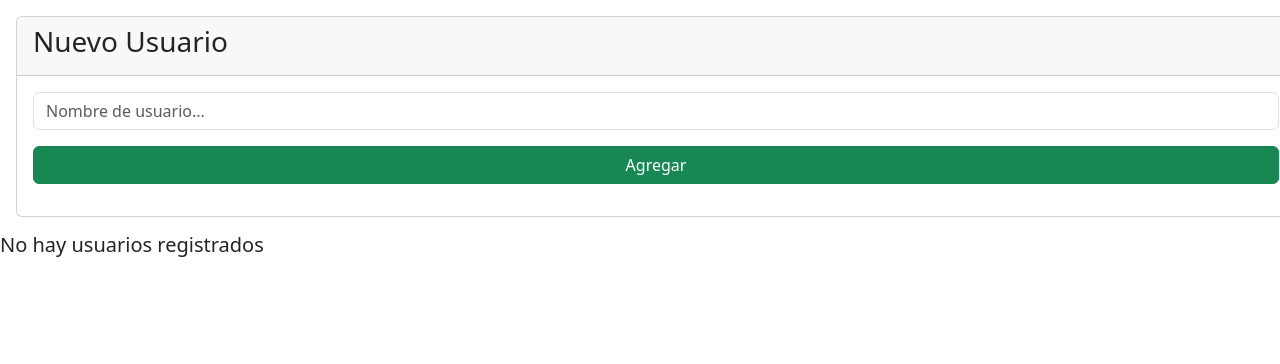
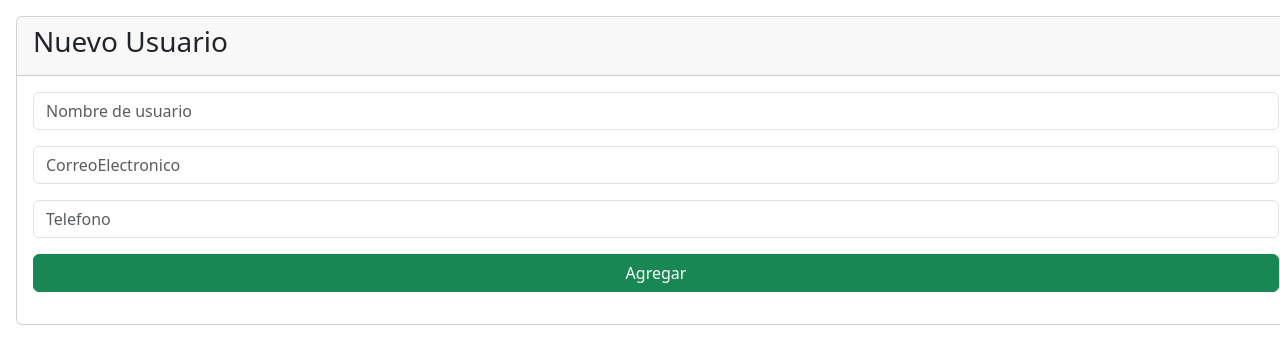
Before and after one commit to Allam9573/usuarios-react, a React (Vite) app: page / in a window 1280 px wide. Shown: the top 364 px of the page. Built offline with nearby package versions, Linux system fonts and the light colour scheme.

Commit message:
creacion de usuarios

```diff
--- a/src/components/Usuarios.jsx
+++ b/src/components/Usuarios.jsx
@@ -1,17 +1,25 @@
 import { useState } from "react"
-
+import UsuarioService from '../services/UsuarioService'
 export const Usuarios = () => {
 
-    const [usuarios, setUsuarios] = useState([])
     const [usuario, setUsuario] = useState('')
+    const [correo, setCorreo] = useState('')
+    const [telefono, setTelefono] = useState('')
 
     const agregarUsuario = (e) => {
         e.preventDefault()
-        setUsuarios([...usuarios, {
-            id: usuarios.length + 1,
-            nombre: usuario
-        }])
+        const usuarioPost = {
+            nombre: usuario,
+            correo,
+            telefono
+        }
+        UsuarioService.agregarUsuario(usuarioPost).then(response => {
+            console.log(response.data)
+        }).catch(error => {
+            console.log(error)
+        })
         setUsuario('')
+        setCorreo('')
     }
     return (
         <>
@@ -21,24 +29,26 @@ export const Usuarios = () => {
                 </div>
                 <div className="card-body">
                     <form onSubmit={agregarUsuario}>
-                        <input type="text" placeholder="Nombre de usuario..." onChange={e => setUsuario(e.target.value)} value={usuario} className="form-control" />
+                        <input type="text" placeholder="Nombre de usuario" onChange={e => setUsuario(e.target.value)} value={usuario} className="form-control" />
+                        <input type="text" placeholder="CorreoElectronico" onChange={e => setCorreo(e.target.value)} value={correo} className="mt-3 form-control" />
+                        <input type="text" placeholder="Telefono" onChange={e => setTelefono(e.target.value)} value={telefono} className="mt-3 form-control" />
                         <input type="submit" value="Agregar" className="btn w-100 my-3 btn-success" />
                     </form>
                 </div>
             </div>
             {
-                usuarios.length === 0 ?
-                    <h5>No hay usuarios registrados</h5> :
-                    <div className="d-flex justify-content-start flex-wrap w-75 mx-auto">
-                        {
-                            usuarios.map(user =>
-                                <div key={user.id} className="card m-3">
-                                    <h5>{user.nombre}</h5>
-                                </div>
-                            )
-                        }
-                    </div>
-
+                // usuarios.length === 0 ?
+                //     <h5>No hay usuarios registrados</h5> :
+                //     <div className="d-flex justify-content-start w-100 flex-wrap w-75 mx-auto">
+                //         {
+                //             usuarios.map(user =>
+                //                 <div key={user.id} className="card p-3 m-3">
+                //                     <h5>Nombre: <span className="lead">{user.usuario}</span></h5>
+                //                     <h5>Correo Electronico: <span className="lead">{user.correo}</span></h5>
+                //                 </div>
+                //             )
+                //         }
+                //     </div>
             }
         </>
     )
--- /dev/null
+++ b/src/services/UsuarioService.js
@@ -0,0 +1,11 @@
+import axios from 'axios'
+
+class UsuarioService {
+    getUsuarios() {
+        return axios.get('https://protective-wholeness-production.up.railway.app/api/usuarios')
+    }
+    agregarUsuario(usuario) {
+        return axios.post('https://protective-wholeness-production.up.railway.app/api/usuarios/crear', usuario)
+    }
+}
+export default new UsuarioService();
```
